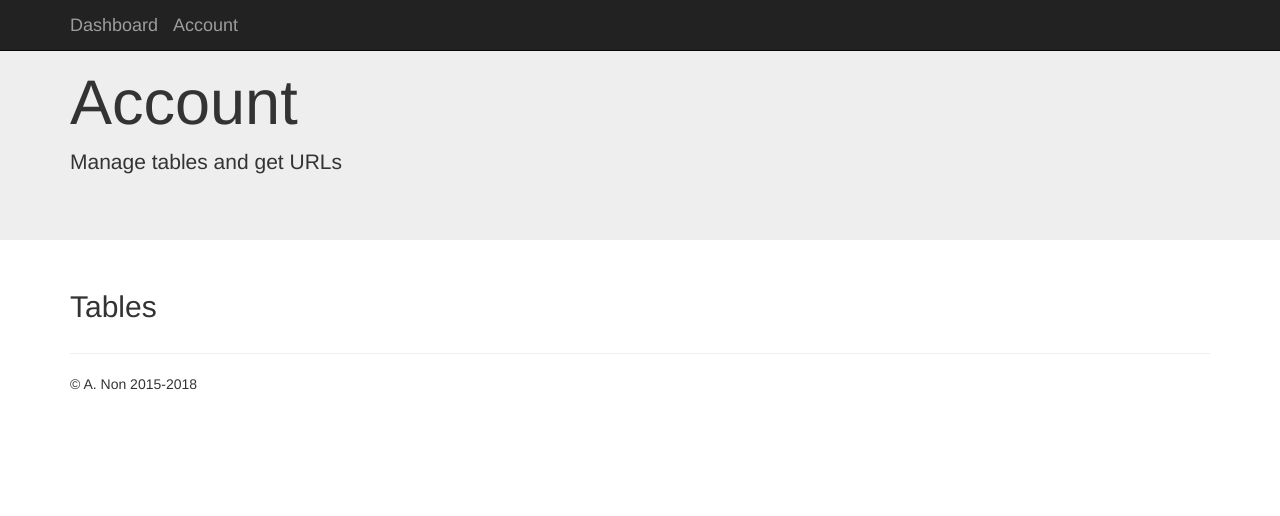
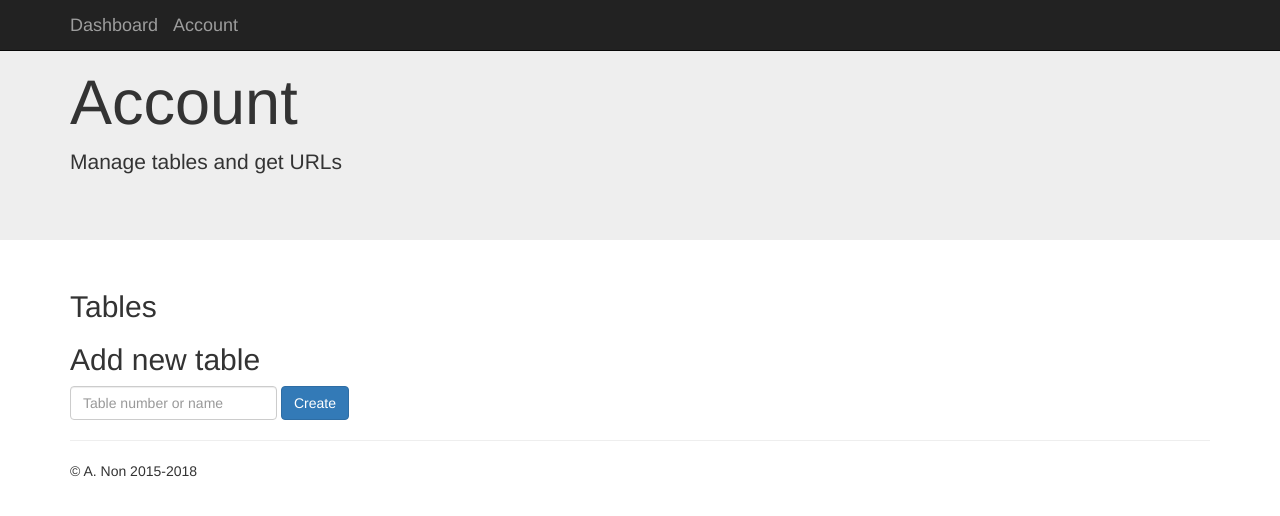
Before and after one commit to Karl-Horning/waitercaller, a Flask app: template templates/account.html in a window 1280 px wide. Shown: the top 516 px of the page. Run offline with Flask 2, Linux system fonts and the light colour scheme; the template is opened without the code that fills it, so the values that code supplies are empty; some libraries are stand-ins or nearby versions.

Commit message:
Added createtable route and the add table and update table methods

```diff
--- a/application.py
+++ b/application.py
@@ -1,5 +1,5 @@
 from flask import Flask, redirect, render_template, request, url_for
-from flask_login import LoginManager, login_required, login_user, logout_user
+from flask_login import LoginManager, current_user, login_required, login_user, logout_user
 
 from config import Config
 from mockdbhelper import MockDBHelper as DBHelper
@@ -72,5 +72,15 @@ def account():
     return render_template('account.html')
 
 
+@app.route('/account/createtable', methods=['POST'])
+@login_required
+def account_createtable():
+    tablename = request.form.get('tablenumber')
+    tableid = DB.add_table(tablename, current_user.get_id())
+    new_url = Config.BASE_URL + 'newrequest/' + tableid
+    DB.update_table(tableid, new_url)
+    return redirect(url_for('account'))
+
+
 if __name__ == '__main__':
     app.run(port=5000, debug=True)
--- a/mockdbhelper.py
+++ b/mockdbhelper.py
@@ -1,3 +1,11 @@
+MOCK_TABLES = [{
+    '_id': '1',
+    'number': '1',
+    'owner': 'test@example.com',
+    'url': 'mockurl'
+}]
+
+
 MOCK_USERS = [{
     'email': 'test@example.com',
     'salt': '8Fb23mMNHD5Zb8pr2qWA3PE9bH0=',
@@ -18,3 +26,19 @@ class MockDBHelper:
             'salt': salt,
             'hashed': hashed
         })
+
+
+    def add_table(self, number, owner):
+        MOCK_TABLES.append({
+            'id': number,
+            'number': number,
+            'owner': owner
+        })
+        return number
+
+
+    def update_table(self, _id, url):
+        for table in MOCK_TABLES:
+            if table.get('_id') == _id:
+                table['url'] = url
+                break
--- a/templates/account.html
+++ b/templates/account.html
@@ -12,6 +12,11 @@
         <div class="row">
             <div class="col-md-12">
                 <h2>Tables</h2>
+                <h2>Add new table</h2>
+                <form class="form-inline" action="/account/createtable" method="POST">
+                    <input class="form-control" type="text" name="tablenumber" placeholder="Table number or name">
+                    <input class="btn btn-primary" type="submit" value="Create">
+                </form>
 
             </div>
         </div>
```
